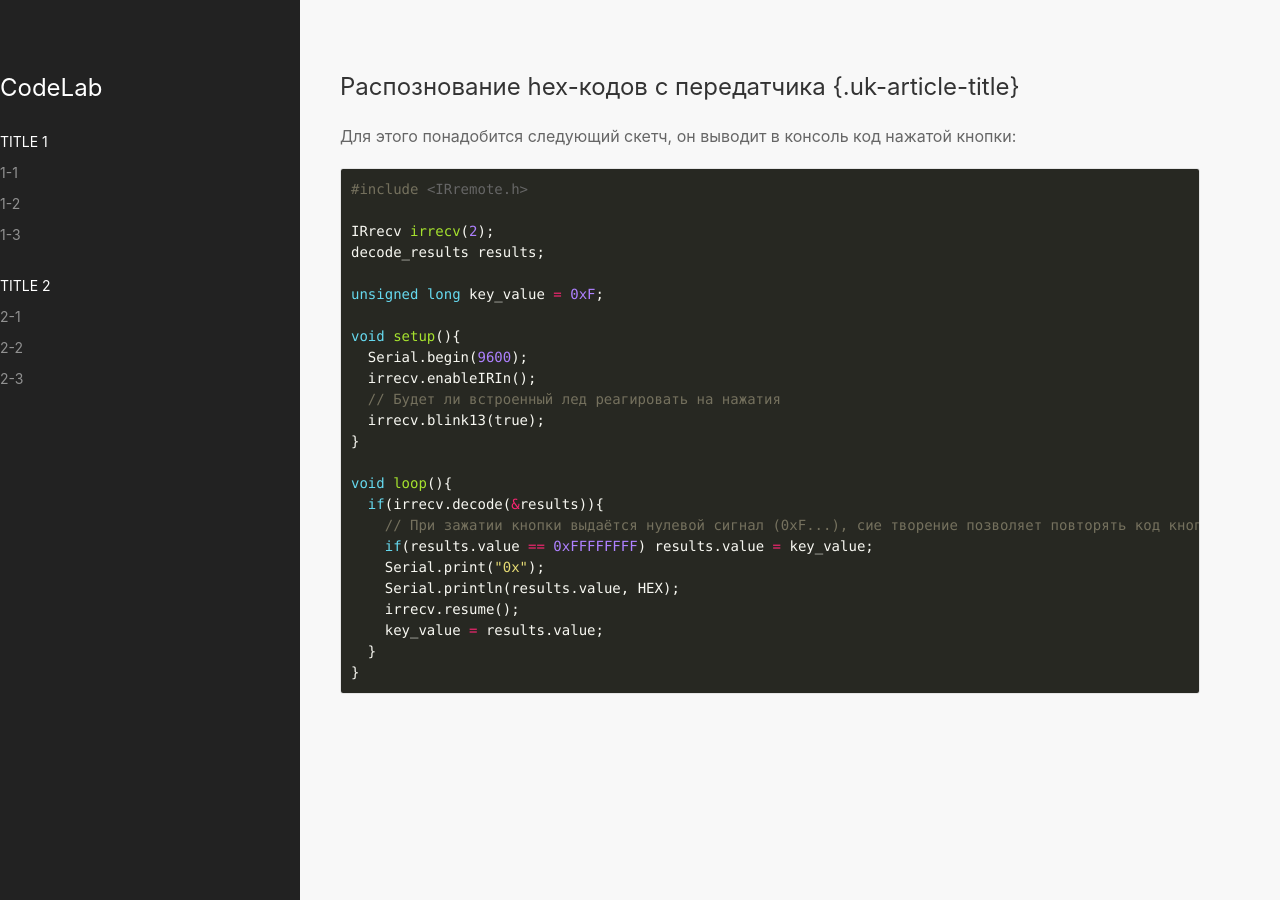
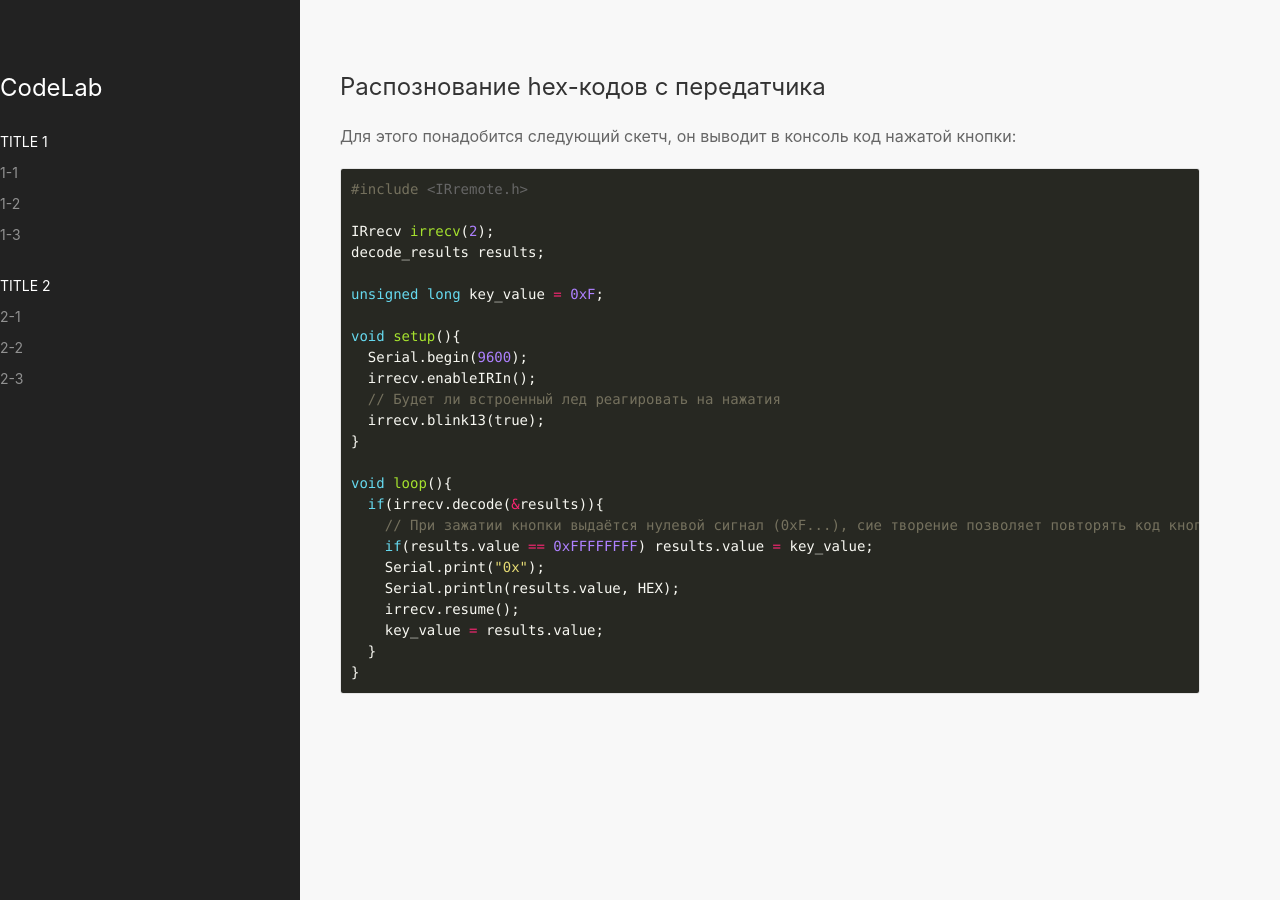
Before and after one commit to ProjectErlon/ProjectErlon.github.io, a Jekyll site: the page built from index.md, in a window 1280 px wide. Built offline with Jekyll 4.4.1, drawn with Linux system fonts in a browser that asks for light colours; nearby versions of some CDN libraries.

Commit message:
Update index.md

````diff
--- a/index.md
+++ b/index.md
@@ -3,7 +3,7 @@ title: Hello
 layout: default
 ---
 
-### Распознование hex-кодов с передатчика {.uk-article-title}
+### Распознование hex-кодов с передатчика
 Для этого понадобится следующий скетч, он выводит в консоль код нажатой кнопки:
 ```c
 #include <IRremote.h>
````
